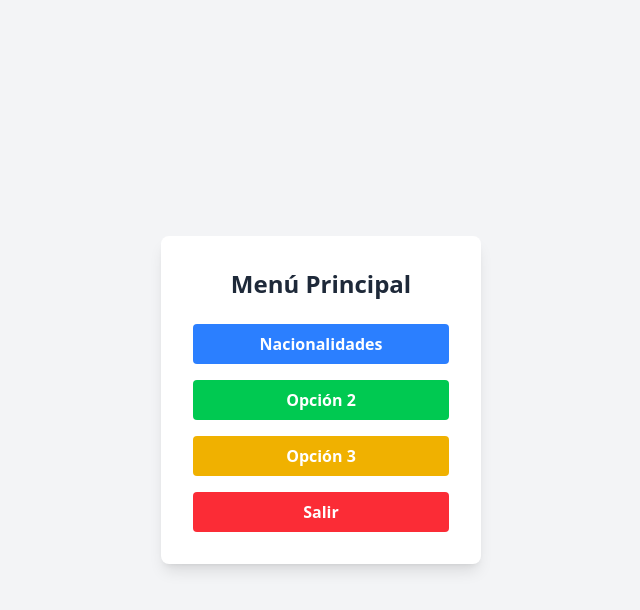
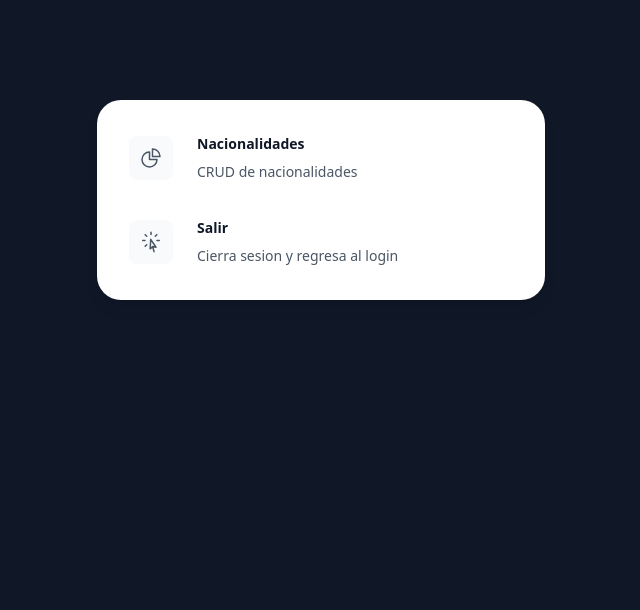
Before and after one commit to AlanMuniz2772/Reservaciones, an Electron app: page src/dashboard.html in a window 800 px wide. Shown: the whole page, without its empty margins (79-719 px from the left). Drawn offline with Linux system fonts and the light colour scheme.

Commit message:
cambio dashboard y nacionalidades entregado

```diff
--- a/js/nacionalidades.js
+++ b/js/nacionalidades.js
@@ -74,6 +74,8 @@ document.addEventListener('DOMContentLoaded', async () => {
         } else {
           showModal("Error", result.message, "error");
         }
+      }else{
+        showModal("Error", "Por favor, selecciona una nacionalidad", "error");
       }
     });
 
--- a/src/dashboard.html
+++ b/src/dashboard.html
@@ -7,24 +7,58 @@
     <script defer src="../js/dashboard.js"></script>
     <title>Dashboard</title>
 </head>
-<body class="bg-gray-100 flex items-center justify-center min-h-screen">
-    <div class="bg-white p-8 rounded-lg shadow-lg text-center w-80">
-        <h1 class="text-2xl font-bold mb-6 text-gray-800">Menú Principal</h1>
+<body class="flex flex-col items-center justify-center  pt-20 mx-auto  bg-gray-900">
+    <div class="relative">
+        <div class="absolute left-1/2 z-10 mt-5 flex w-screen max-w-max -translate-x-1/2 px-4">
+          <div class="w-screen max-w-md flex-auto overflow-hidden rounded-3xl bg-white text-sm/6 ring-1 shadow-lg ring-gray-900/5">
+            <div class="p-4">
+              <div class="group relative flex gap-x-6 rounded-lg p-4 hover:bg-gray-50">
+                <div class="mt-1 flex size-11 flex-none items-center justify-center rounded-lg bg-gray-50 group-hover:bg-white">
+                  <svg class="size-6 text-gray-600 group-hover:text-indigo-600" fill="none" viewBox="0 0 24 24" stroke-width="1.5" stroke="currentColor" aria-hidden="true" data-slot="icon">
+                    <path stroke-linecap="round" stroke-linejoin="round" d="M10.5 6a7.5 7.5 0 1 0 7.5 7.5h-7.5V6Z" />
+                    <path stroke-linecap="round" stroke-linejoin="round" d="M13.5 10.5H21A7.5 7.5 0 0 0 13.5 3v7.5Z" />
+                  </svg>
+                </div>
+                <div>
+                  <a href="#" id="nacionalidades" class="font-semibold text-gray-900">
+                    Nacionalidades
+                    <span class="absolute inset-0"></span>
+                  </a>
+                  <p class="mt-1 text-gray-600">CRUD de nacionalidades</p>
+                </div>
+              </div>
+              <div class="group relative flex gap-x-6 rounded-lg p-4 hover:bg-gray-50">
+                <div class="mt-1 flex size-11 flex-none items-center justify-center rounded-lg bg-gray-50 group-hover:bg-white">
+                  <svg class="size-6 text-gray-600 group-hover:text-indigo-600" fill="none" viewBox="0 0 24 24" stroke-width="1.5" stroke="currentColor" aria-hidden="true" data-slot="icon">
+                    <path stroke-linecap="round" stroke-linejoin="round" d="M15.042 21.672 13.684 16.6m0 0-2.51 2.225.569-9.47 5.227 7.917-3.286-.672ZM12 2.25V4.5m5.834.166-1.591 1.591M20.25 10.5H18M7.757 14.743l-1.59 1.59M6 10.5H3.75m4.007-4.243-1.59-1.59" />
+                  </svg>
+                </div>
+                <div>
+                  <a href="#" id="salir" class="font-semibold text-gray-900">
+                    Salir
+                    <span class="absolute inset-0"></span>
+                  </a>
+                  <p class="mt-1 text-gray-600">Cierra sesion y regresa al login</p>
+                </div>
+              </div>
 
-        <nav class="space-y-4">
-            <button id="nacionalidades" class="w-full bg-blue-500 hover:bg-blue-700 text-white font-bold py-2 px-4 rounded cursor-pointer">
-                Nacionalidades
-            </button>
-            <button class="w-full bg-green-500 hover:bg-green-700 text-white font-bold py-2 px-4 rounded">
-                Opción 2
-            </button>
-            <button class="w-full bg-yellow-500 hover:bg-yellow-600 text-white font-bold py-2 px-4 rounded">
-                Opción 3
-            </button>
-            <button id="salir" class="w-full bg-red-500 hover:bg-red-700 text-white font-bold py-2 px-4 rounded">
-                Salir
-            </button>
-        </nav>
-    </div>
+            <!-- <div class="grid grid-cols-2 divide-x divide-gray-900/5 bg-gray-50">
+              <a href="#" class="flex items-center justify-center gap-x-2.5 p-3 font-semibold text-gray-900 hover:bg-gray-100">
+                <svg class="size-5 flex-none text-gray-400" viewBox="0 0 20 20" fill="currentColor" aria-hidden="true" data-slot="icon">
+                  <path fill-rule="evenodd" d="M2 10a8 8 0 1 1 16 0 8 8 0 0 1-16 0Zm6.39-2.908a.75.75 0 0 1 .766.027l3.5 2.25a.75.75 0 0 1 0 1.262l-3.5 2.25A.75.75 0 0 1 8 12.25v-4.5a.75.75 0 0 1 .39-.658Z" clip-rule="evenodd" />
+                </svg>
+                Watch demo
+              </a>
+              <a href="#" class="flex items-center justify-center gap-x-2.5 p-3 font-semibold text-gray-900 hover:bg-gray-100">
+                <svg class="size-5 flex-none text-gray-400" viewBox="0 0 20 20" fill="currentColor" aria-hidden="true" data-slot="icon">
+                  <path fill-rule="evenodd" d="M2 3.5A1.5 1.5 0 0 1 3.5 2h1.148a1.5 1.5 0 0 1 1.465 1.175l.716 3.223a1.5 1.5 0 0 1-1.052 1.767l-.933.267c-.41.117-.643.555-.48.95a11.542 11.542 0 0 0 6.254 6.254c.395.163.833-.07.95-.48l.267-.933a1.5 1.5 0 0 1 1.767-1.052l3.223.716A1.5 1.5 0 0 1 18 15.352V16.5a1.5 1.5 0 0 1-1.5 1.5H15c-1.149 0-2.263-.15-3.326-.43A13.022 13.022 0 0 1 2.43 8.326 13.019 13.019 0 0 1 2 5V3.5Z" clip-rule="evenodd" />
+                </svg>
+                Contact sales
+              </a>
+            </div> -->
+          </div>
+        </div>
+      </div>
+
 </body>
 </html>
```
Also changed, not shown: src/nacionalidades.html (+2 -2 lines), README.MD, css/output.css.
